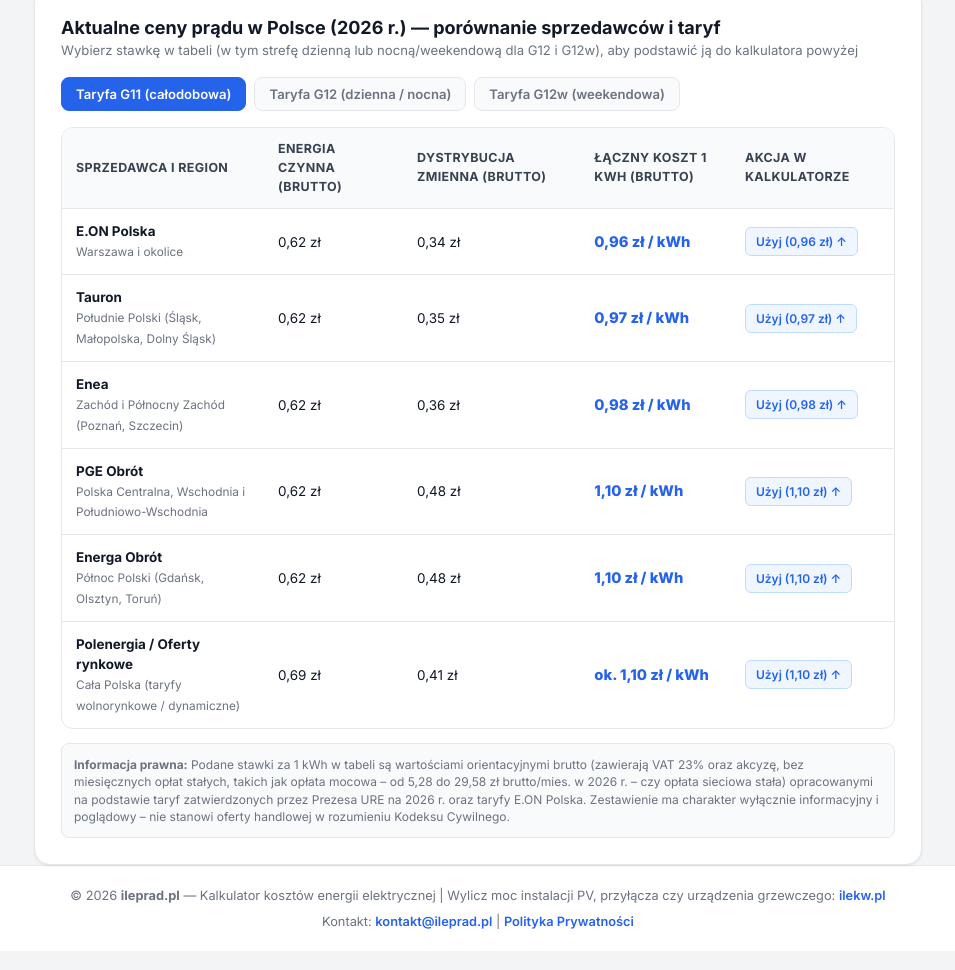
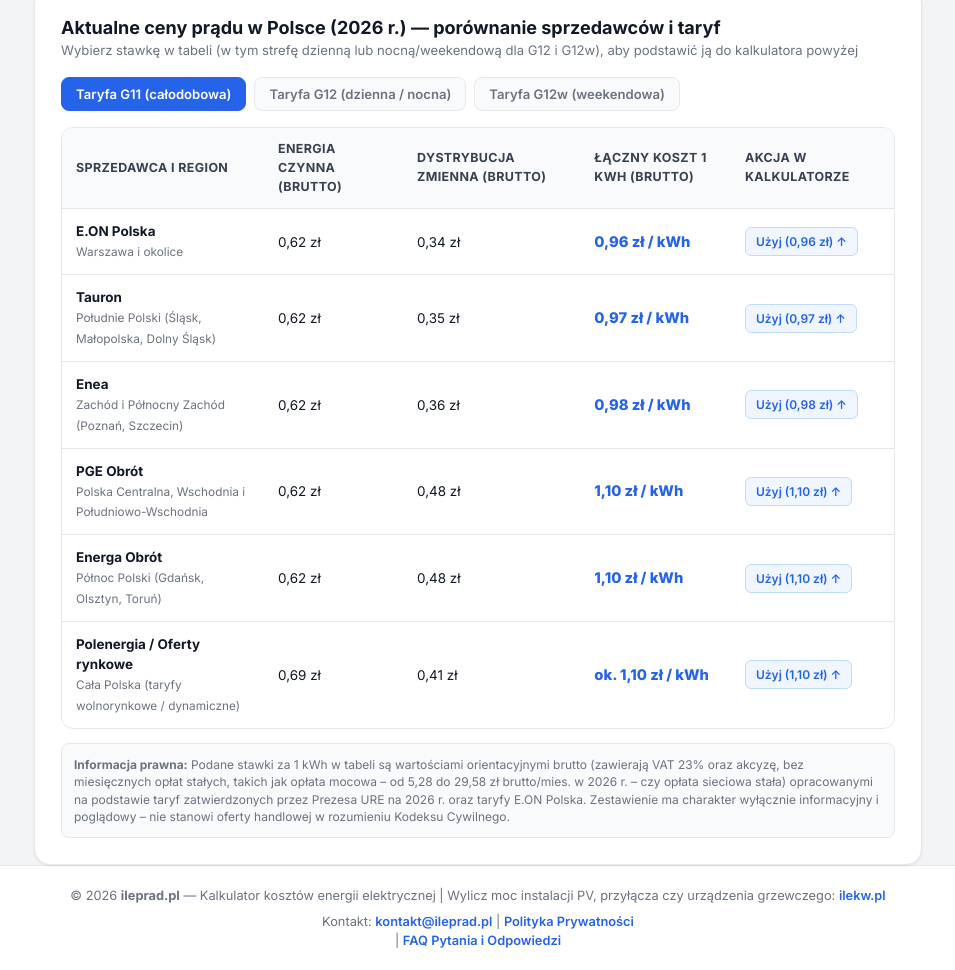
Before and after one commit to ds060895/Ileprad.pl, a plain HTML site: page index.html in a window 1280 px wide. Shown: the part 2189-3159 px from the top of the page, without its empty margins (162-1117 px from the left). Drawn offline with Linux system fonts and the light colour scheme.

Commit message:
Update index.html

```diff
--- a/index.html
+++ b/index.html
@@ -1530,7 +1530,7 @@
     <footer>
         <div class="container">
             <p>&copy; 2026 <strong>ileprad.pl</strong> — Kalkulator kosztów energii elektrycznej | Wylicz moc instalacji PV, przyłącza czy urządzenia grzewczego: <a href="https://ilekw.pl" target="_blank" rel="noopener noreferrer">ilekw.pl</a></p>
-            <p style="margin-top: 6px;">Kontakt: <a href="mailto:kontakt@ileprad.pl">kontakt@ileprad.pl</a> | <!-- Podmień href na adres strony z Polityką Prywatności --><a href="polityka-prywatnosci.html">Polityka Prywatności</a></p>
+            <p style="margin-top: 6px;">Kontakt: <a href="mailto:kontakt@ileprad.pl">kontakt@ileprad.pl</a> | <!-- Podmień href na adres strony z Polityką Prywatności --><a href="polityka-prywatnosci.html">Polityka Prywatności</a></p> | <!-- Podmień href na adres strony z FAQ Pytania i Odpowiedzi --><a href="pytania-odpowiedzi.html">FAQ Pytania i Odpowiedzi</a></p>
         </div>
     </footer>
 
```
